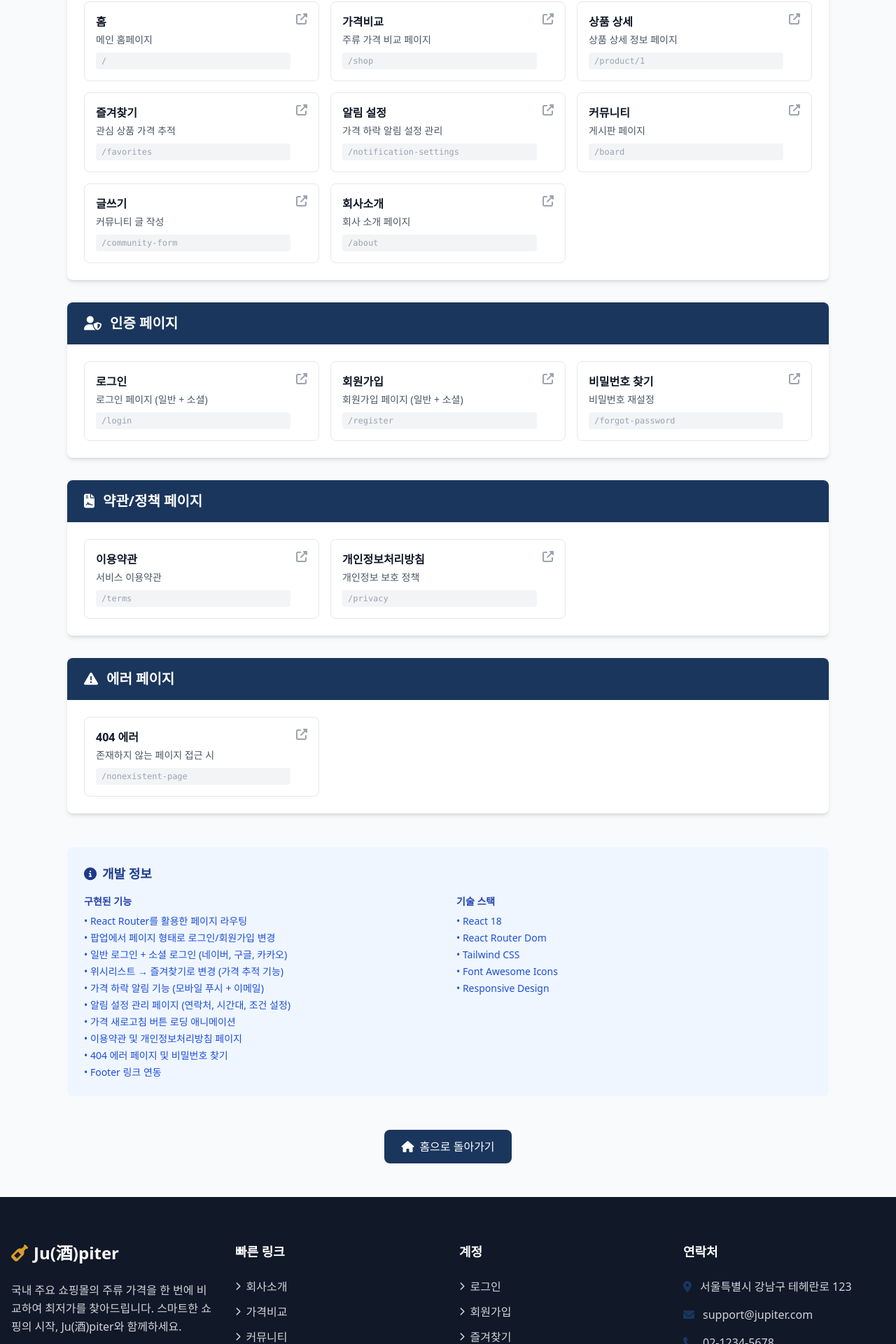
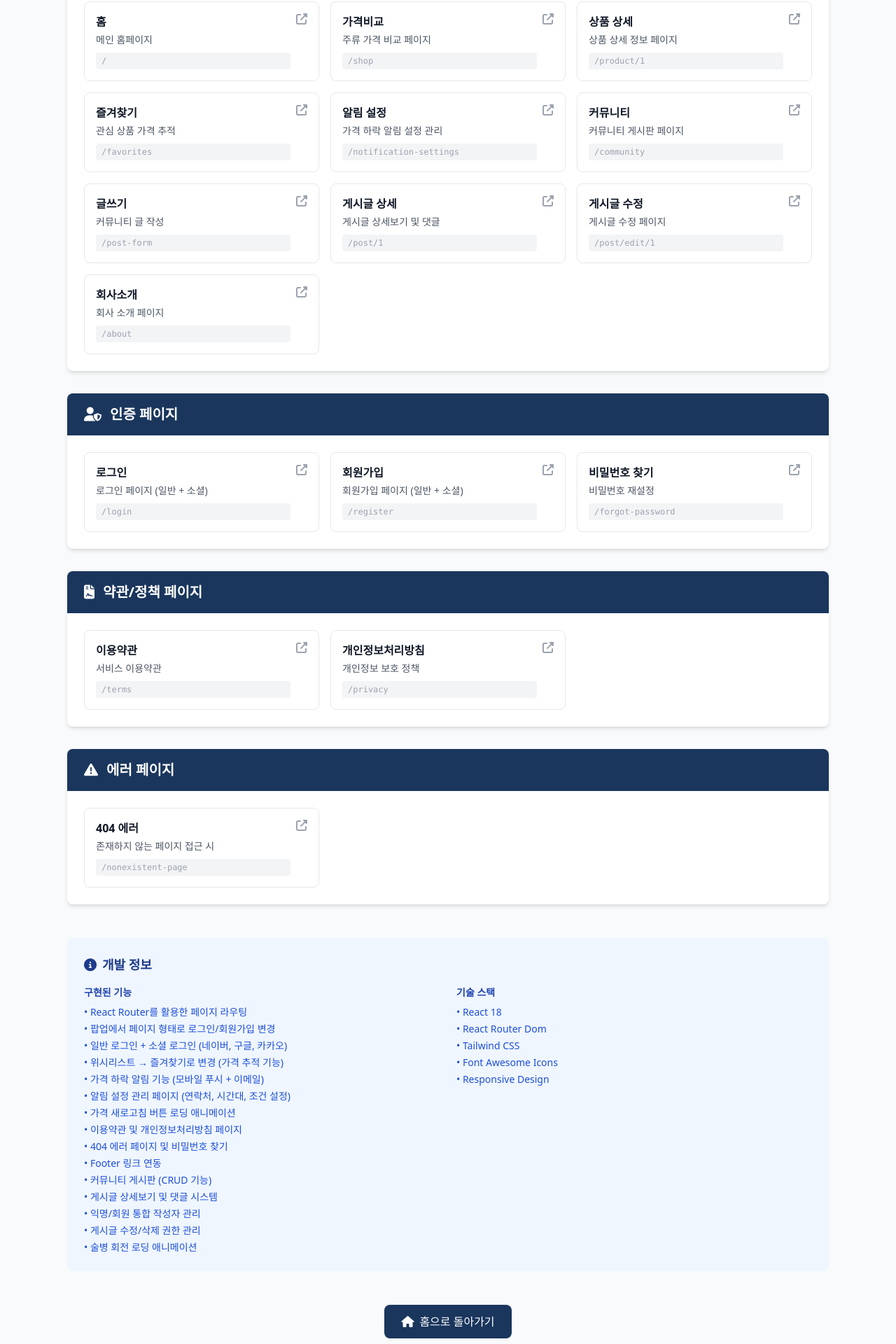
Before and after one commit to heeezni/jupiter-react, a React (Vite) app: page /pages in a window 1280 px wide. Shown: the part 614-2534 px from the top of the page at 70% size. Built offline with nearby package versions, Linux system fonts and the light colour scheme; the HTML template or start-up script is replaced by a standard one.

Commit message:
refactor : 커뮤니티 기능 추가 및 경로 수정

```diff
--- a/src/pages/PagesList.jsx
+++ b/src/pages/PagesList.jsx
@@ -10,8 +10,10 @@ const PagesList = () => {
         { name: "상품 상세", path: "/product/1", description: "상품 상세 정보 페이지" },
         { name: "즐겨찾기", path: "/favorites", description: "관심 상품 가격 추적" },
         { name: "알림 설정", path: "/notification-settings", description: "가격 하락 알림 설정 관리" },
-        { name: "커뮤니티", path: "/board", description: "게시판 페이지" },
-        { name: "글쓰기", path: "/community-form", description: "커뮤니티 글 작성" },
+        { name: "커뮤니티", path: "/community", description: "커뮤니티 게시판 페이지" },
+        { name: "글쓰기", path: "/post-form", description: "커뮤니티 글 작성" },
+        { name: "게시글 상세", path: "/post/1", description: "게시글 상세보기 및 댓글" },
+        { name: "게시글 수정", path: "/post/edit/1", description: "게시글 수정 페이지" },
         { name: "회사소개", path: "/about", description: "회사 소개 페이지" }
       ]
     },
@@ -126,6 +128,11 @@ const PagesList = () => {
                 <li>• 이용약관 및 개인정보처리방침 페이지</li>
                 <li>• 404 에러 페이지 및 비밀번호 찾기</li>
                 <li>• Footer 링크 연동</li>
+                <li>• 커뮤니티 게시판 (CRUD 기능)</li>
+                <li>• 게시글 상세보기 및 댓글 시스템</li>
+                <li>• 익명/회원 통합 작성자 관리</li>
+                <li>• 게시글 수정/삭제 권한 관리</li>
+                <li>• 술병 회전 로딩 애니메이션</li>
               </ul>
             </div>
             <div>
```
